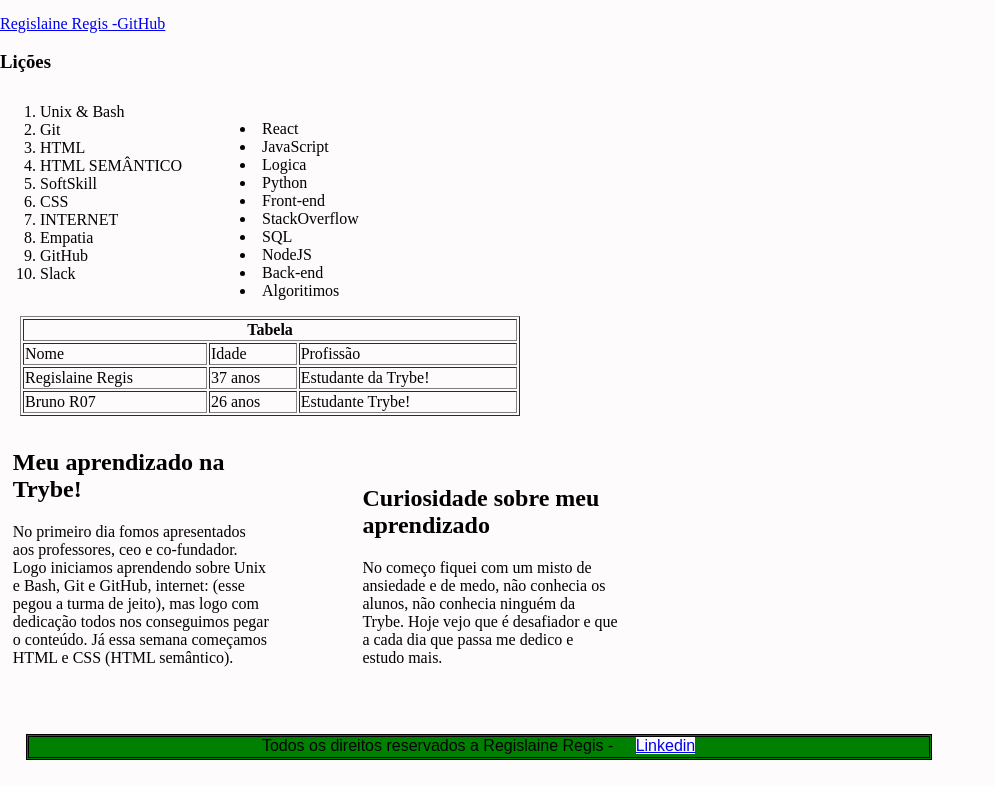
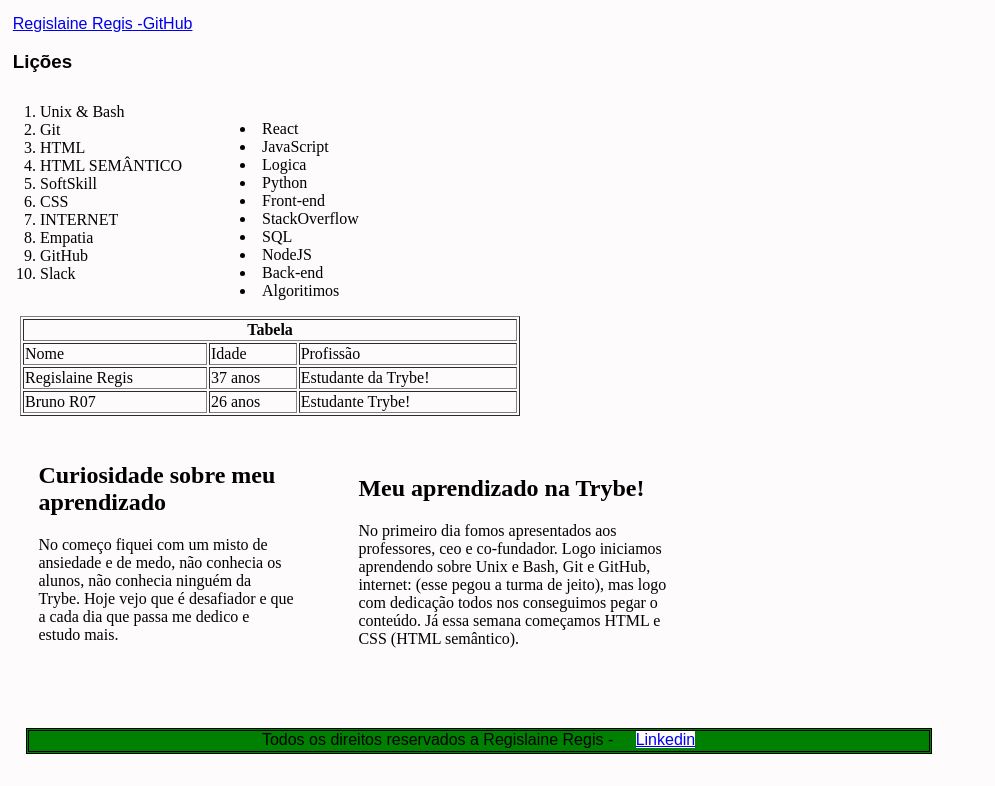
Before and after one commit to RegislaineRegis/Project-Lessons-Learned, a plain HTML site: page index.html in a window 1280 px wide. Shown: the part 239-1025 px from the top of the page, without its empty margins (0-995 px from the left). Drawn offline with Linux system fonts and the light colour scheme.

Commit message:
alteraçoes de alguns estilos

```diff
--- a/index.html
+++ b/index.html
@@ -29,7 +29,7 @@
           <section>
               <br>
             <a href="https://github.com/RegislaineRegis" target="_blank" id="regislaine">Regislaine Regis -GitHub </a>
-            <h1> Lições </h1>
+            <h1 id="licoes"> Lições </h1>
          <ol id="licoes_aprendidas">
                 <li> Unix & Bash </li>
                 <li> Git </li>
--- a/style.css
+++ b/style.css
@@ -50,16 +50,18 @@ section ul li {
 }
 
 .lado-direito {
-  width: 20%;
-  display: inline-block;
-  padding: 1%;
+  width: 25%;
+  display:inline-block;
+  padding: 3%;
+  flex-flow:wrap-reverse;
 }
 
 .lado-esquerdo {
   width: 20%;
-  display: inline-block;
+  display: block;
   padding: 2%;
-  margin-left: 4%;
+  margin-left: 1%;
+  float: left;
 }
 
 #tabela {
@@ -94,3 +96,8 @@ h1 p {
   font-family: Arial , Helvetica , sans-serif;
   line-height: -2%;
 }
+
+#licoes, #regislaine {
+  font-family: Arial , Helvetica , sans-serif;
+  margin-left: 1%;
+}
```
